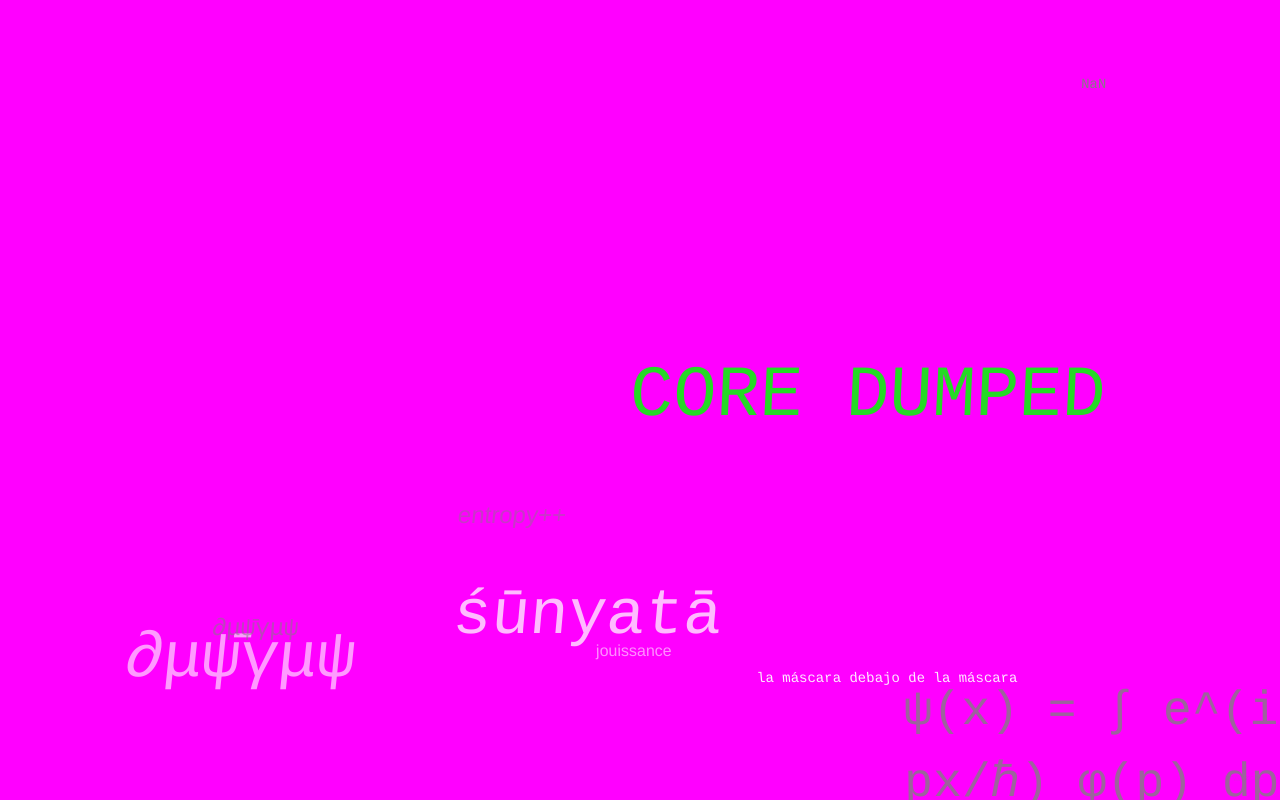
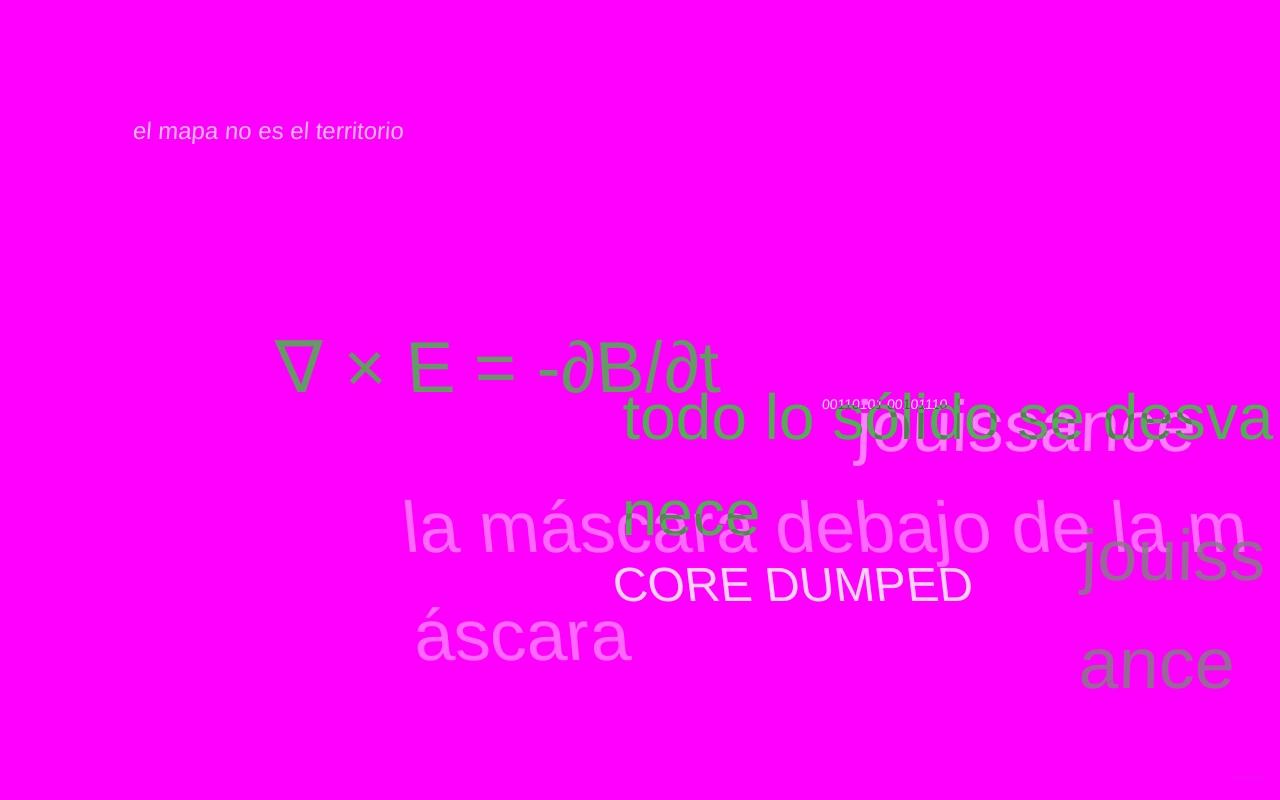
Before and after one commit to zzzzabbbbbb/bratzche, a Next.js app: page /void in a window 1280 px wide. Built offline with nearby package versions, Linux system fonts and the light colour scheme.

Commit message:
Use Helvetica-only font stack in void experience

```diff
--- a/components/VoidSpace.tsx
+++ b/components/VoidSpace.tsx
@@ -44,6 +44,7 @@
 ];
 
 const COLORS = ["#FF0000", "#00FF00", "#FF00FF", "#00FFFF", "#000000"];
+const VOID_FONT_STACK = '"Helvetica Neue", Helvetica, Arial, sans-serif';
 
 interface Fragment {
   id: number;
@@ -87,7 +88,7 @@
       glitch,
       glitchOffset: glitch ? (Math.random() - 0.5) * 10 : 0,
       color: Math.random() > 0.7 ? "#00FF00" : "#FFFFFF",
-      fontFamily: Math.random() > 0.5 ? "Helvetica, Arial, sans-serif" : "monospace",
+      fontFamily: VOID_FONT_STACK,
       textShadow: glitch
         ? `${Math.random() * 4 - 2}px 0 #FF0000, ${Math.random() * 4 - 2}px 0 #00FFFF`
         : "none",
@@ -240,7 +241,7 @@
               fontSize: 11,
               opacity: opacity * 0.6,
               transform: "translate(-50%, -50%)",
-              fontFamily: "Helvetica, Arial, sans-serif",
+              fontFamily: VOID_FONT_STACK,
               mixBlendMode: "difference",
             }}
           >
@@ -253,7 +254,7 @@
         className="fixed bottom-4 right-4 text-[8px] pointer-events-none"
         style={{
           opacity: 0.08,
-          fontFamily: "monospace",
+          fontFamily: VOID_FONT_STACK,
           color: "#FFFFFF",
           mixBlendMode: "difference",
         }}
```
